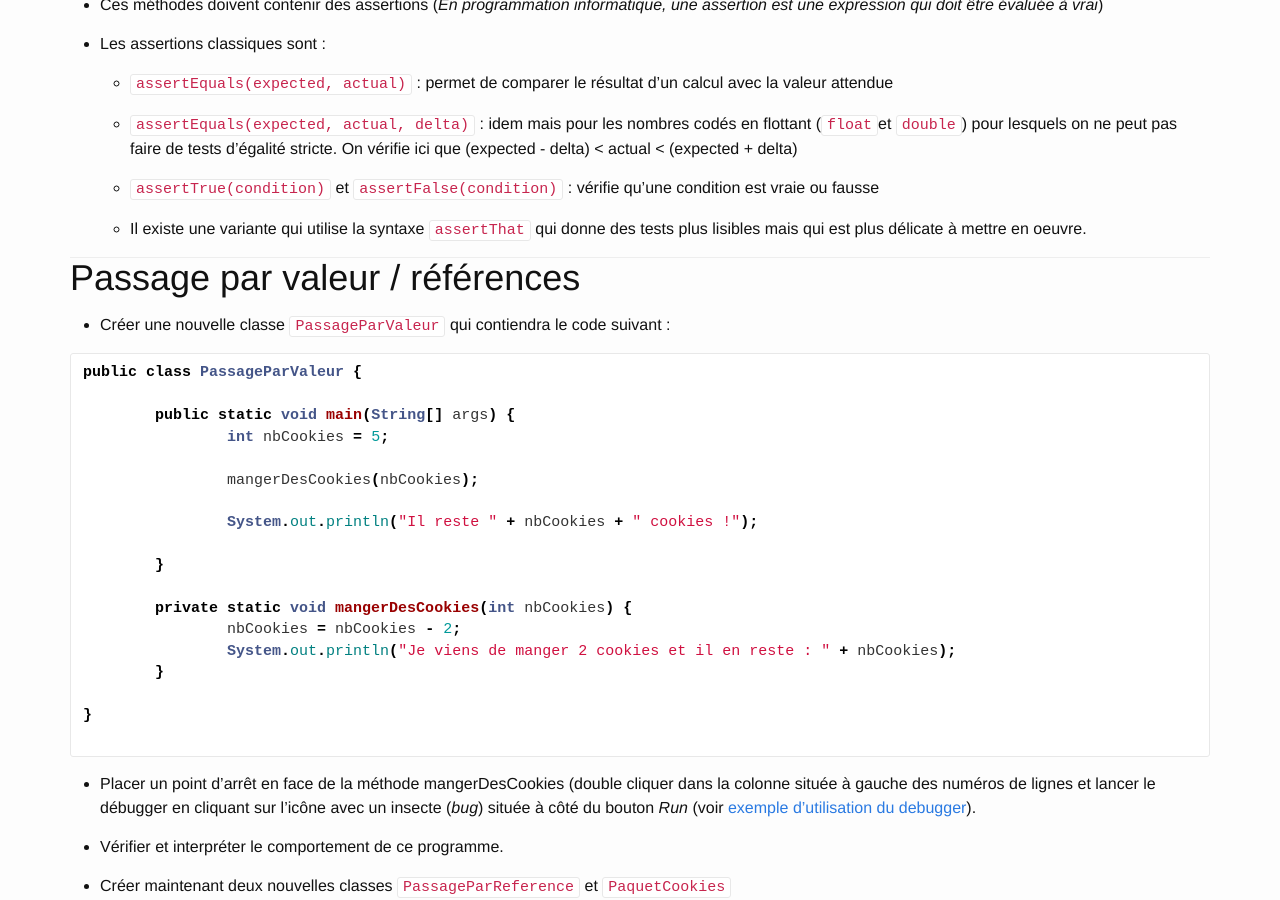
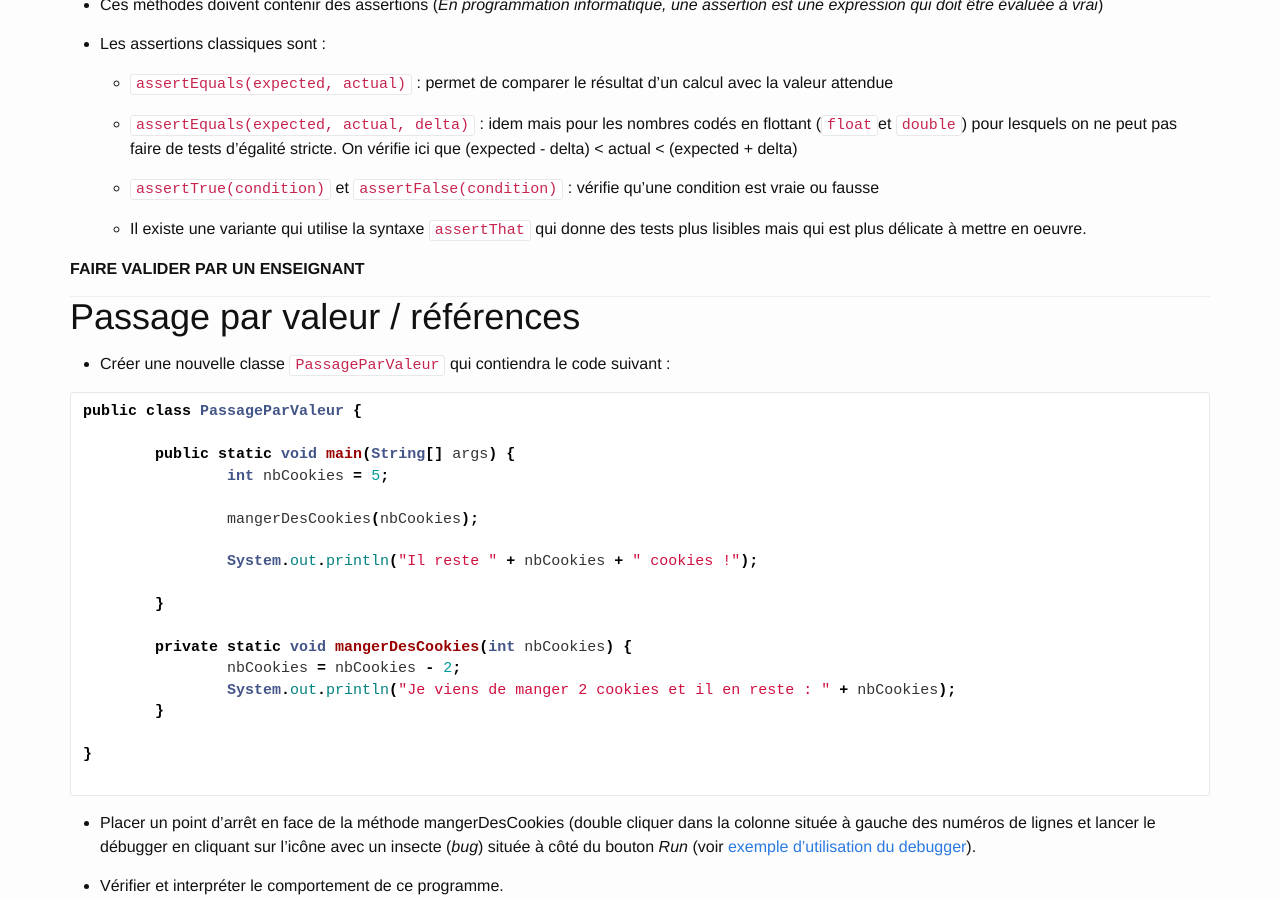
Before and after one commit to geiilyon/geiilyon.github.io, a Jekyll site: the page built from _collection_enonces/tp1.md, in a window 1280 px wide and 900 px high, scrolled down 3619 px. Built offline with Jekyll 4.4.1, drawn with Linux system fonts in a browser that asks for light colours; nearby versions of some CDN libraries; library files that are not in the unit come from our copies; some of the changed text lies outside the part shown.

Commit message:
Ajout validation en fin de premiere page

```diff
--- a/_collection_enonces/tp1.md
+++ b/_collection_enonces/tp1.md
@@ -139,6 +139,8 @@ Le principe de JUnit est le suivant :
     * `assertTrue(condition)` et `assertFalse(condition)` : vérifie qu'une condition est vraie ou fausse
 
     * Il existe une variante qui utilise la syntaxe `assertThat` qui donne des tests plus lisibles mais qui est plus délicate à mettre en oeuvre.
+
+**FAIRE VALIDER PAR UN ENSEIGNANT**
 
 ---
 
@@ -288,4 +290,6 @@ public class PaquetCookies {
 {% assign youtube_id = 'ToMNhUUrumc' %}
 {% include video.html %}
 
+**FAIRE VALIDER PAR UN ENSEIGNANT**
+
 [Suite...]({{site.baseurl}}/enonces/tp2)
```
